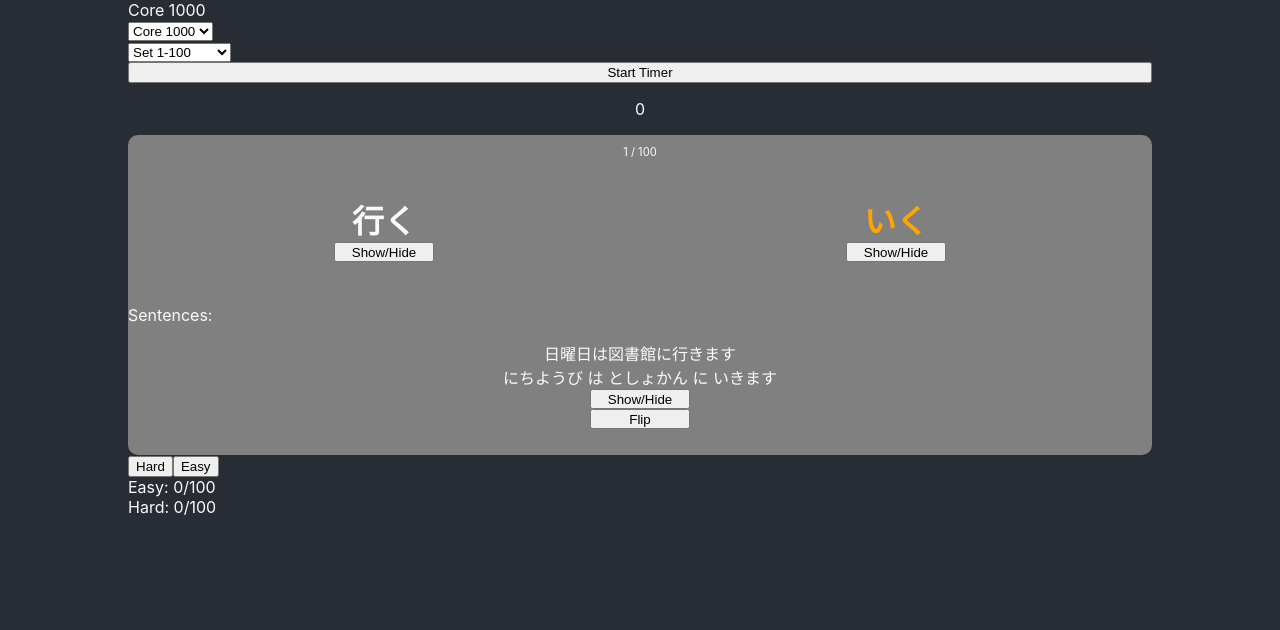
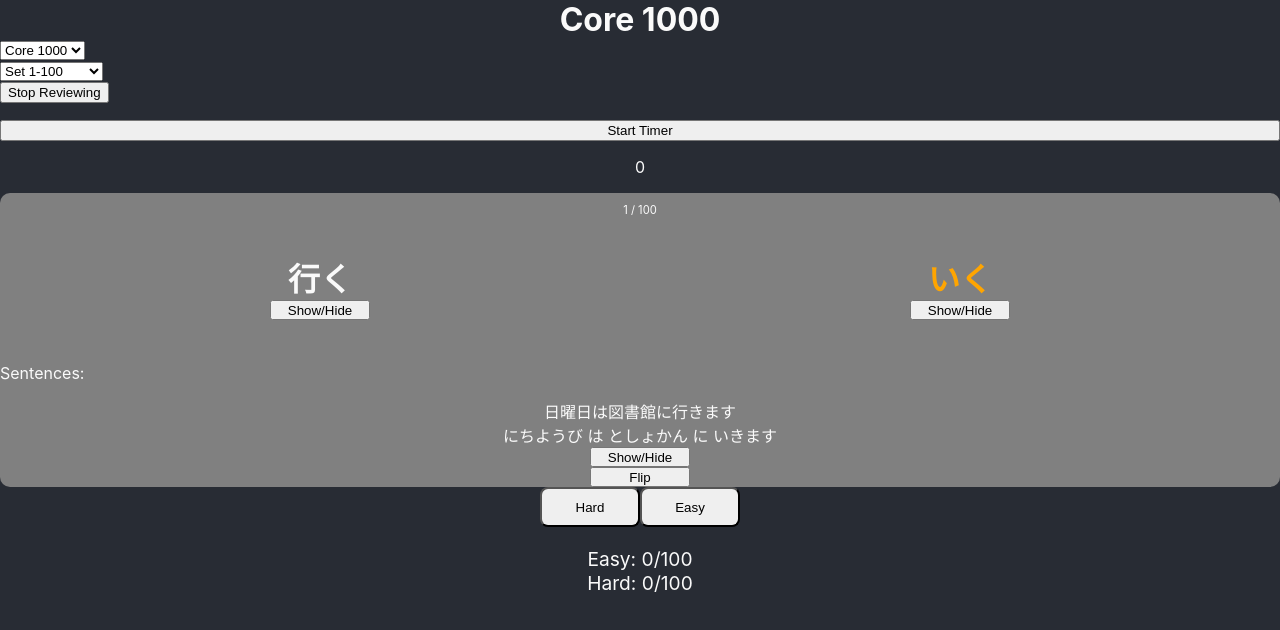
Before and after one commit to licebeam/kaze-app, a React (Create React App) app: page / in a window 1280 px wide. Shown: the top 630 px of the page. Built offline with nearby package versions, Linux system fonts and the light colour scheme.

Commit message:
updates some layout css

```diff
--- a/src/App.js
+++ b/src/App.js
@@ -6,10 +6,38 @@ import core100 from './json-data/core1000/core100';
 
 const Container = styled.div`
   margin: 0 auto;
-  height: 100vh;
-  width: 80vw;
+  height: 100%;
+  width: 100vw;
   display: flex;
   flex-direction: column;
+  .header{
+    height: 120px;
+    .title{
+      font-size: 2rem;
+      font-weight: bold;
+      text-align: center;
+    }
+    .objective{
+      text-align: center;
+      font-size: 1.2rem;
+      color: orange;
+    }
+  }
+  .controls{
+    text-align: center;
+    button{
+      height: 40px;
+      width: 100px;
+      border-radius: 8px;
+    }
+  }
+  .footer{
+    text-align: center;
+    font-size:1.2rem;
+    padding: 20px;
+    height: 120px;
+  }
+
 `
 
 let timerId = null;
@@ -167,23 +195,30 @@ class App extends Component {
     const { cards, place, timer, cardsGood, cardsBad, title, badCardData, currentSet, reviewing } = this.state;
     return (
       <Container className="App">
-        <div>{title}</div>
-        <div>{reviewing ? 'Reviewing' : null}</div>
-        <div>
+        <div className='header'>
+          <div className='title'>{title}</div>
+          <div className='objective'>{reviewing ? 'Reviewing' : null}</div>
+
           <select onChange={(e) => this.setState({ title: e.target.value })}>
             <option value='Core 1000'>Core 1000</option>
             {/* <option value='Core 2000'>Core 2000</option>
             <option value='Core 3000'>Core 3000</option> */}
           </select>
+          <SetSelect title={title} changeSet={this.changeSet} />
+          {badCardData.find(c => c.set === currentSet) && !reviewing ? (<button onClick={() => this.startReview()}>Review</button>) : <button onClick={() => console.log('exit review')}>Stop Reviewing</button>}
         </div>
-        <SetSelect title={title} changeSet={this.changeSet} />
-        {badCardData.find(c => c.set === currentSet) && !reviewing ? (<button onClick={() => this.startReview()}>Review</button>) : null}
-        {cards && cards.length && (cardsGood + cardsBad !== cards.length) ? (<div><Card cards={cards} place={place} startTimer={this.startTimer} stopTimer={this.stopTimer} timer={timer} />
-          <button onClick={() => this.updateCardData('bad')}>Hard</button>
-          <button onClick={() => this.updateCardData('good')}>Easy</button></div>) : <div>COMPLETED</div>}
-
-        <div>Easy: {cardsGood || '0'}/100</div>
-        <div>Hard: {cardsBad || '0'}/100</div>
+        <div className="card-container">
+          {cards && cards.length && (cardsGood + cardsBad !== cards.length) ? (<div><Card cards={cards} place={place} startTimer={this.startTimer} stopTimer={this.stopTimer} timer={timer} />
+            <div className="controls">
+              <button onClick={() => this.updateCardData('bad')}>Hard</button>
+              <button onClick={() => this.updateCardData('good')}>Easy</button></div>
+          </div>
+          ) : <div>COMPLETED</div>}
+        </div>
+        <div className="footer">
+          <div>Easy: {cardsGood || '0'}/100</div>
+          <div>Hard: {cardsBad || '0'}/100</div>
+        </div>
       </Container >
     );
   }
--- a/src/components/Card.jsx
+++ b/src/components/Card.jsx
@@ -8,7 +8,7 @@ const CardContainer = styled.div`
   border-radius: 10px;
   flex-direction: column;
   background-color: gray;
-  height: 40vh;
+  height: 100%;
   .place{
     font-size: .7rem;
     padding: 10px;
```
